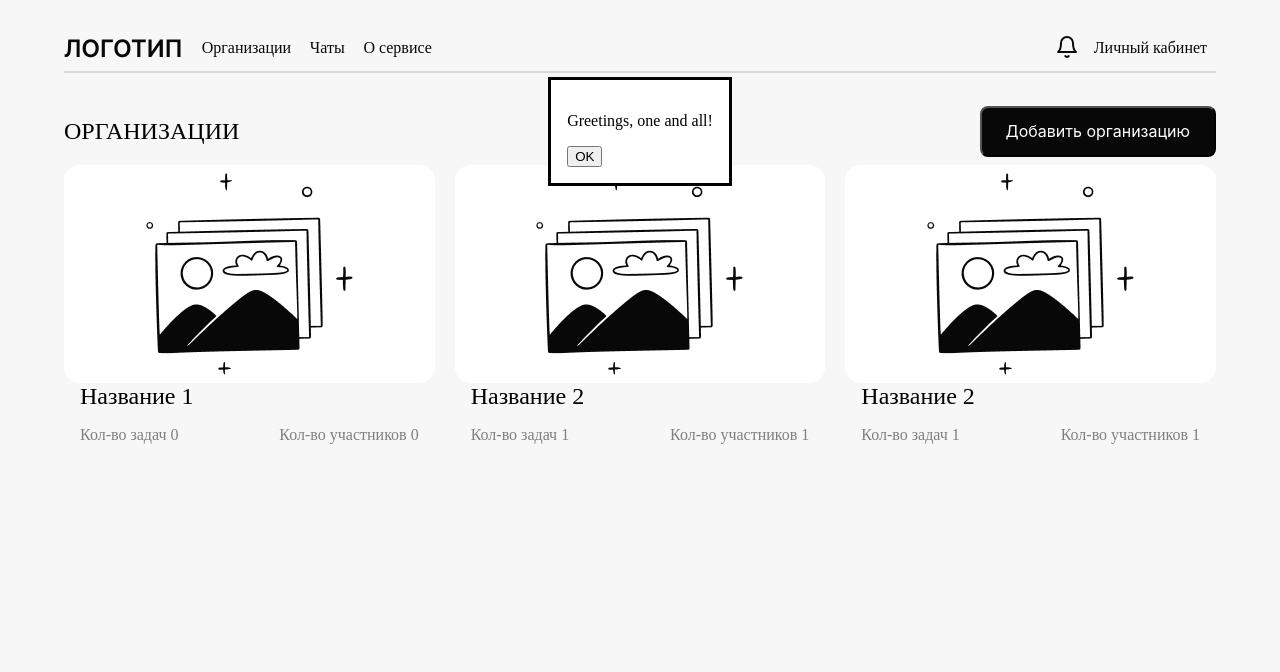
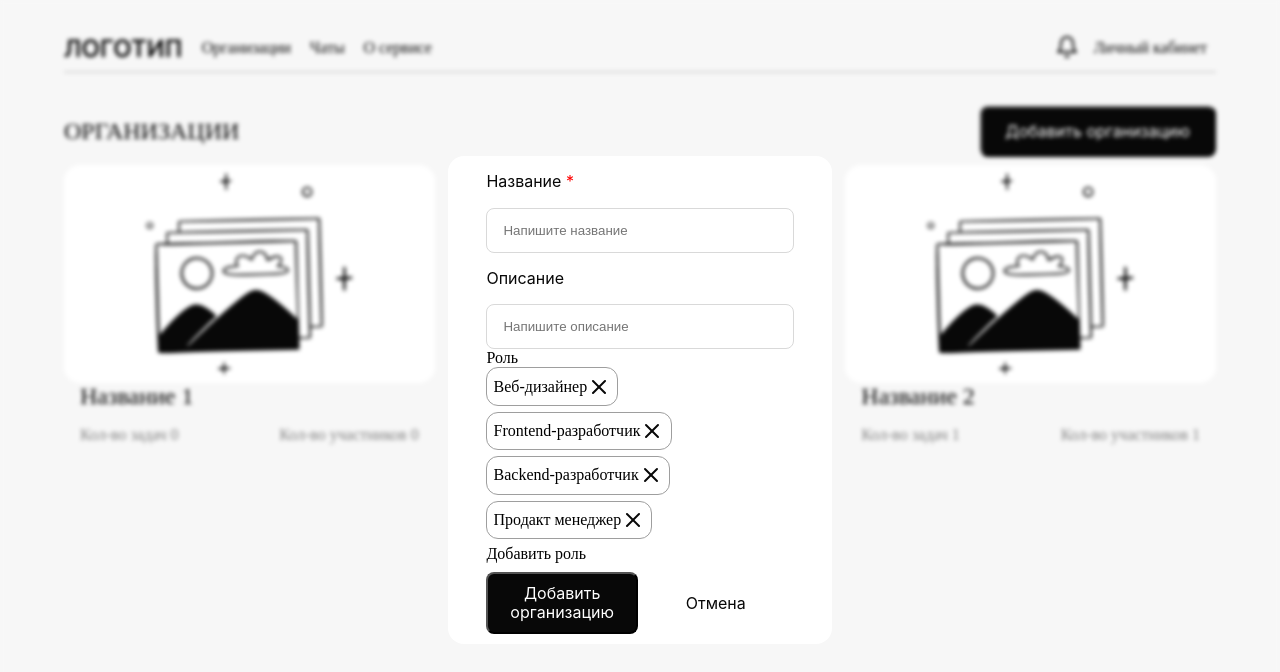
Before and after one commit to MaximLebedevj/TaskManager, a Vue app in the folder frontend/: page / in a window 1280 px wide. Both pictures are taken after a click on the button "Добавить организацию". Shown: the top 672 px of the page. Built offline with nearby package versions, Linux system fonts and the light colour scheme.

Commit message:
dialog add organizations

```diff
--- a/frontend/src/assets/base.css
+++ b/frontend/src/assets/base.css
@@ -1,3 +1,12 @@
 * {
     box-sizing: border-box;
 }
+html, body {
+    height: 100vh;
+}
+#app {
+    height: 100%;
+}
+.lock {
+    overflow: hidden;
+}
--- a/frontend/src/assets/variables.css
+++ b/frontend/src/assets/variables.css
@@ -8,7 +8,10 @@
     --icons-input: #383838;
     --line-active: #7C7C7C;
     --line-main: #D9D9D9;
-
+    --input-hover: #FAFAFA;
+    --input-focus: #FFFFFF;
+    --input-stroke-default: #D9D9D9;
+    --Input-stroke-hover: #9E9E9E;
     /* ... */
     /* Text */
     --text-01: #080808;
--- a/frontend/src/components/DialogCreateOrganization.vue
+++ b/frontend/src/components/DialogCreateOrganization.vue
@@ -1,14 +1,124 @@
 <template>
-    <dialog open>
-    <p>Greetings, one and all!</p>
-    <form method="dialog">
-        <button>OK</button>
-    </form>
-    </dialog>
+  <div class="dialog">
+    <div class="dialog__content">
+      <my-input :isNecessary="true" :inputText="'Напишите название'">
+        <template v-slot:title> Название</template>
+      </my-input>
+      <my-input :isNecessary="false" :inputText="'Напишите описание'">
+        <template v-slot:title> Описание</template>
+      </my-input>
+      <p>Роль</p>
+      <div class="roles">
+        <div class="role" :key="role.name" v-for="role in roles">
+          <p>{{ role.name }}</p>
+          <img
+            @click="deleteRole(role.name)"
+            src="../assets/icons/Type=Cross, State=Default.svg"
+            alt=""
+          />
+        </div>
+      </div>
+      <p v-if="!openInputAddRole" @click="openInputAddRole = true">
+        Добавить роль
+      </p>
+      <my-input
+        v-if="openInputAddRole"
+        @input-event="createRole"
+        :isNecessary="false"
+        :inputText="'Напишите название роли'"
+      ></my-input>
+      <div class="buttons">
+        <button-main @clickEvent="clickEvent"
+          >Добавить организацию
+        </button-main>
+        <button-text @clickEvent="clickEvent">Отмена</button-text>
+      </div>
+    </div>
+  </div>
 </template>
 
 <script>
+import MyInput from "../components/UI/MyInput.vue";
+import ButtonMain from "./UI/ButtonMain.vue";
+import ButtonText from "./UI/ButtonText.vue";
+
 export default {
+     emits: ['input-event', 'clickEvent'],
+    data() {
+        return {
+            roles:[
+                {name: "Веб-дизайнер"},
+                {name: "Frontend-разработчик"},
+                {name: "Backend-разработчик"},
+                {name: "Продакт менеджер"},
+            ],
+            openInputAddRole: false
+        }
+    },
+    components: {
+        MyInput,ButtonMain, ButtonText
+    },
+    methods: {
+        deleteRole(roleName) {
+            this.roles = this.roles.filter(role => role.name !== roleName);
+        },
+        createRole(name) {
+            this.roles.push({name: name})
+            this.openInputAddRole = false
+        },
+        clickEvent() {
+            this.$emit('close-dialog')
+        }
+    },
 
+    mounted() {
+        const html = document.querySelector('html')
+        html.className = 'lock'
+    }
 }
 </script>
+
+<style  lang="scss" scoped >
+.dialog {
+  position: absolute;
+  top: 0;
+  left: 0;
+  width: 100%;
+  height: 100%;
+  display: flex;
+  align-items: center;
+  justify-content: center;
+  overflow: hidden;
+  // opacity: 0.6;
+  backdrop-filter: blur(2px);
+  p {
+    margin: 0;
+  }
+  .dialog__content {
+    width: 30%;
+    border-radius: 16px;
+    // height: 40%;
+    padding: 0 3%;
+    background: var(--base-02);
+    .roles {
+      display: flex;
+      flex-wrap: wrap;
+      .role {
+        margin: 0 2% 2% 0;
+        padding: 2% 2%;
+        border-radius: 12px;
+        border: var(--Input-stroke-hover) solid 1px;
+        display: flex;
+        align-items: center;
+        p {
+          margin: 0;
+        }
+      }
+    }
+    .buttons {
+      display: flex;
+      margin: 3% 0;
+    }
+  }
+}
+</style>
--- /dev/null
+++ b/frontend/src/components/UI/ButtonMain.vue
@@ -0,0 +1,42 @@
+<template>
+    <button @click="clickEvent" >
+        <slot> </slot>
+    </button>
+</template>
+
+<script>
+export default {
+    methods: {
+    clickEvent() {
+          this.$emit('clickEvent')
+      }
+    }
+}
+</script>
+
+<style lang="scss" scoped>
+button {
+width: 100%;
+display: flex;
+justify-content: center;
+align-items: center;
+padding: 10px 0;
+
+
+background: var(--action-default);
+border-radius: 8px;
+color: var(--black-button-text);
+
+/* Создать проект */
+
+font-family: 'Inter';
+font-style: normal;
+font-weight: 400;
+font-size: 16px;
+line-height: 19px;
+
+
+
+
+}
+</style>
--- /dev/null
+++ b/frontend/src/components/UI/ButtonText.vue
@@ -0,0 +1,35 @@
+<template>
+    <button  @click="clickEvent">
+        <slot> </slot>
+    </button>
+</template>
+<script>
+export default {
+    methods: {
+    clickEvent() {
+          this.$emit('clickEvent')
+      }
+    }
+}
+</script>
+
+<style lang="scss" scoped>
+button {
+    width: 100%;
+    background: none;
+    /* Личный кабинет */
+    border: none;
+
+/* Main text */
+font-family: 'Inter';
+font-style: normal;
+font-weight: 400;
+font-size: 16px;
+line-height: 122%;
+
+
+color: var(--action-default);
+
+
+}
+</style>
--- /dev/null
+++ b/frontend/src/components/UI/MyInput.vue
@@ -0,0 +1,47 @@
+<template>
+  <p  class="title"><slot name="title"> </slot>
+  <span class="necessary" v-if="isNecessary"> *</span>
+  </p>
+
+  <input @keydown.enter='inputEvent' v-model="inputValue" class="input" type="text" :placeholder="inputText" />
+</template>
+
+<script>
+export default {
+  props: {
+    inputText: String,
+    isNecessary: Boolean
+  },
+  data(){
+      return {
+          inputValue: ''
+      }
+  },
+  methods: {
+      inputEvent() {
+          this.$emit('input-event', this.inputValue)
+      }
+  }
+};
+</script>
+
+<style lang="scss">
+.title {
+  font-family: "Inter";
+  font-style: normal;
+  font-weight: 400;
+  font-size: 16px;
+  line-height: 122%;
+
+  color: var(--text-01);
+}
+.input {
+    width: 100%;
+    border-radius: 8px;
+    padding: 14px 16px;
+    border: #D9D9D9 solid 1px;
+}
+.necessary {
+    color:red;
+}
+</style>
--- a/frontend/src/views/OrganizationsView.vue
+++ b/frontend/src/views/OrganizationsView.vue
@@ -1,9 +1,9 @@
 <template>
-  <div class="organizations">
+  <div>
+      <div class="organizations">
     <div class="organizations__info" >
       <h2 class="organizations__title">ОРГАНИЗАЦИИ {{}}</h2>
       <button class="organizations__btn" @click="isOpenDialog = true">Добавить организацию</button>
-        <dialog-create-organization v-if="isOpenDialog" />
 
     </div>
     <div class="organizations__items" >
@@ -20,6 +20,9 @@
       </div>
     </div>
   </div>
+  <dialog-create-organization @close-dialog='closeDialog' v-if="isOpenDialog" />
+  </div>
+
 
 </template>
 
@@ -28,6 +31,7 @@ import DialogCreateOrganization from "../components/DialogCreateOrganization.vue
 
 
 export default {
+  emits: ['input-event', 'close-dialog'],
     components: {
     DialogCreateOrganization,
   },
@@ -43,6 +47,11 @@ export default {
       isOpenDialog: false
     };
   },
+  methods: {
+    closeDialog(){
+      this.isOpenDialog = false
+    }
+  },
   computed: {},
 };
 </script>
@@ -51,6 +60,7 @@ export default {
 .organizations {
   position: relative;
   padding: 0 5%;
+  height: 100%;
   .organizations__info {
     display: flex;
     justify-content: space-between;
```
Also changed, not shown: frontend/src/components/UI/index.js (added, +9 -0 lines).
